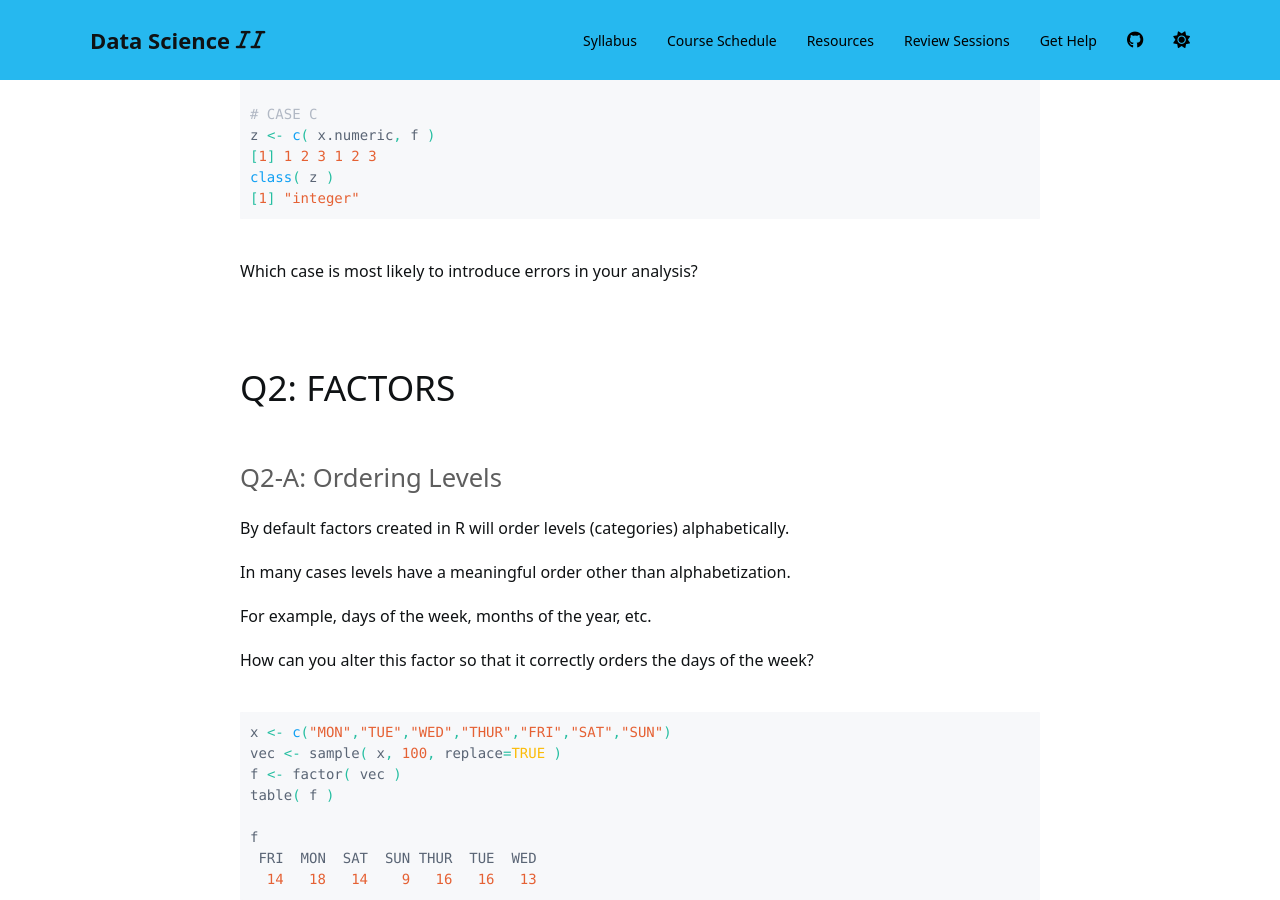
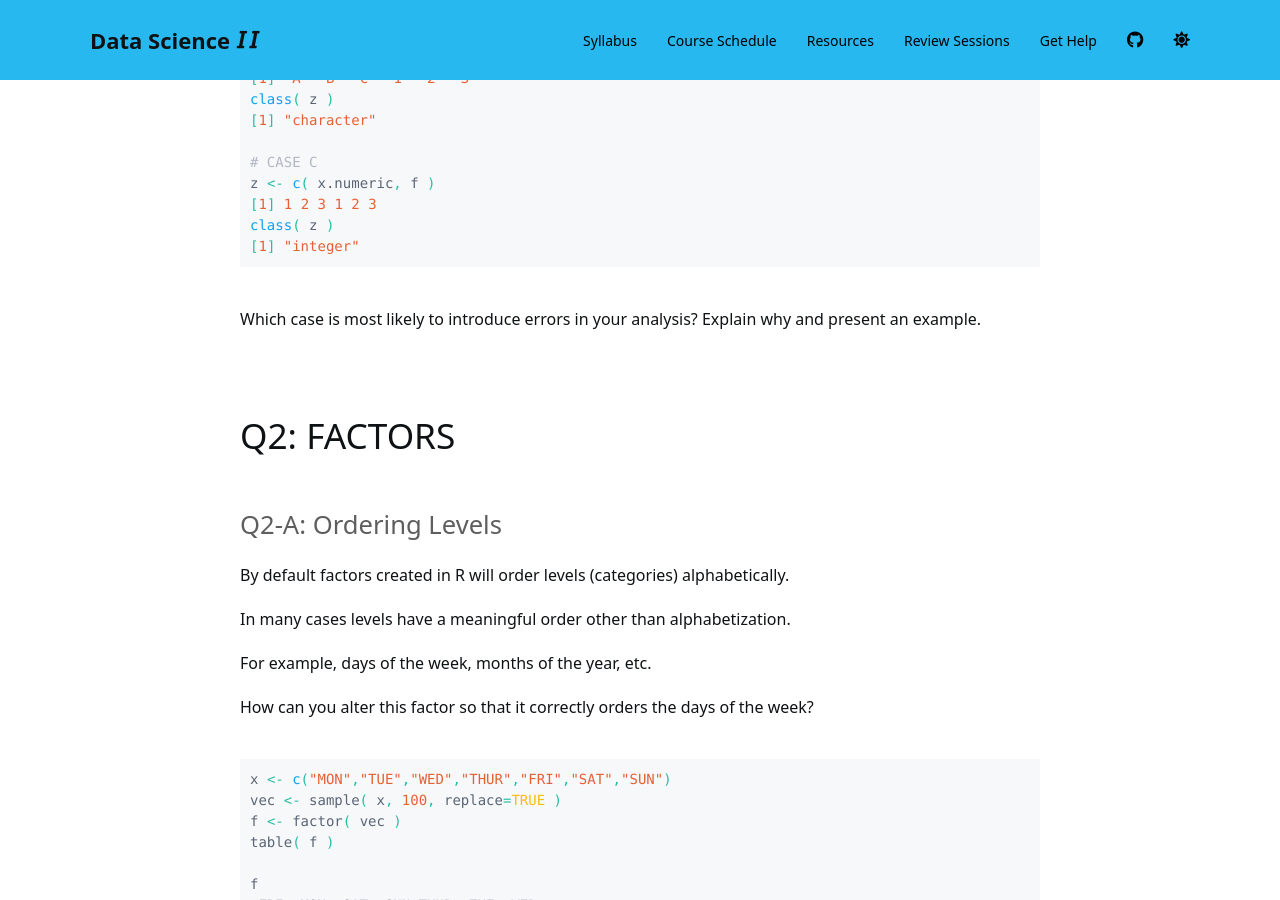
Before and after one commit to Watts-College/cpp-527-fall-2021, a Jekyll site: the page built from practice/week-01.md, in a window 1280 px wide and 900 px high, scrolled down 2435 px. Built offline with Jekyll 4.4.1, drawn with Linux system fonts in a browser that asks for light colours; nearby versions of some CDN libraries; a script bundle is joined from its source files by our own code; library files that are not in the unit come from our copies; a style sheet for code colours, icons or effects is not loaded; some of the changed text lies outside the part shown.

Commit message:
Update week-01.md

````diff
--- a/practice/week-01.md
+++ b/practice/week-01.md
@@ -49,7 +49,7 @@
 
 R tries to be clever by invoking a casting rule that minimizes data loss. For example, when we combine numeric and character vectors we will implicitly recast the object as a character vector.
 
-**Q1: Default Data Types**
+### Q1: Default Data Types
 
 Consider the following cases. Explain why the defaults were selected in each case.
 
@@ -84,7 +84,7 @@
 [1] "integer"
 ```
 
-Which case is most likely to introduce errors in your analysis?
+Which case is most likely to introduce errors in your analysis? Explain why and present an example.
 
 
 
````
